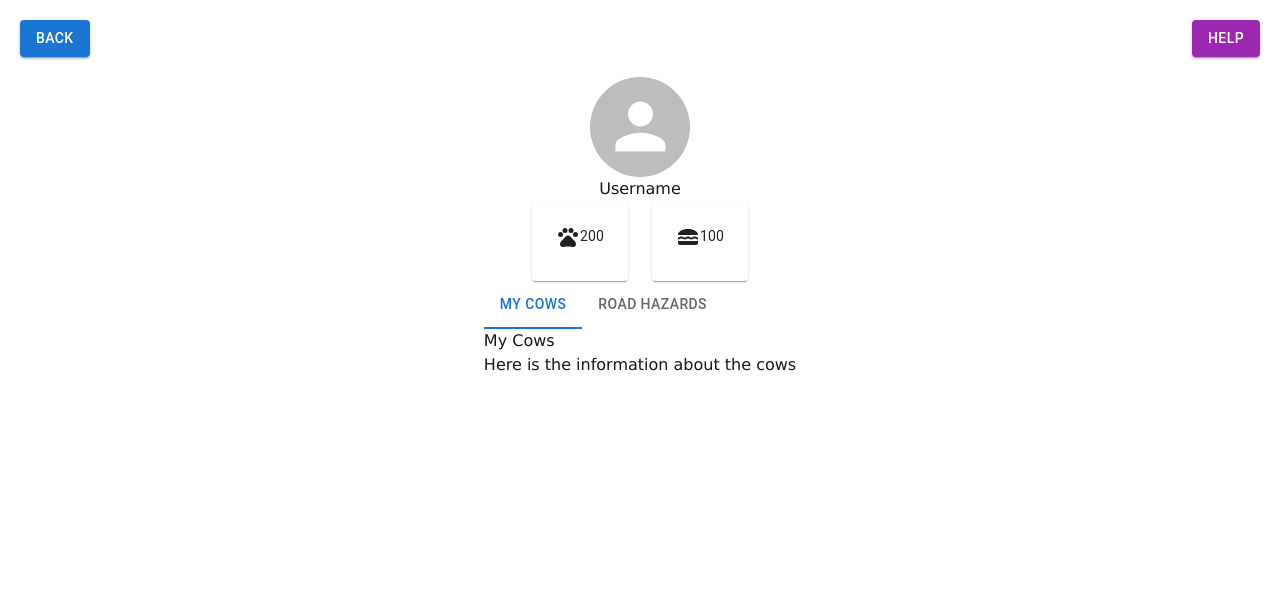
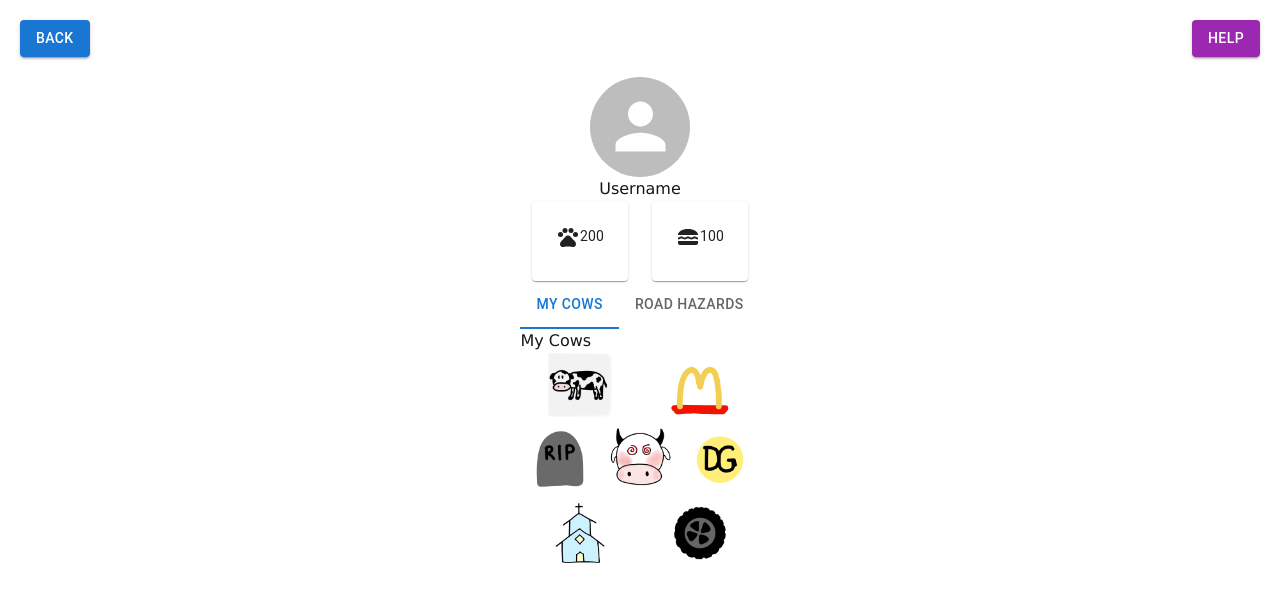
Before and after one commit to edombelayneh/SpartaHack, a Next.js app: page /profile in a window 1280 px wide. Shown: the top 602 px of the page. Built offline with nearby package versions, Linux system fonts and the light colour scheme; no server answers; a web font is replaced by a local one.

Commit message:
Starting cow tracking  for profile

```diff
--- a/src/app/profile/_components/mycows.tsx
+++ b/src/app/profile/_components/mycows.tsx
@@ -0,0 +1,101 @@
+// mycows contains all of the icons for the user to interact with their cows
+// once a icon is clicked, it runs a function to update the user's cow count and then display a text message about the update
+// after 5 seconds, the text message will disappear and the user can interact with the icons again
+
+import { Icon } from '@mui/material';
+import React, { useState } from 'react';
+
+const MyCows: React.FC = () => {
+    const [cowCount, setCowCount] = useState(0);
+    const [hamBurgerCount, setHamBurgerCount] = useState(0);
+    const [message, setMessage] = useState<string | null>(null);
+
+    const handleMyCowClick = () => {
+        setCowCount(cowCount + 1);
+        setMessage(`My Cows! You have updated your cow count to ${cowCount + 1}`);
+
+        setTimeout(() => {
+            setMessage(null);
+        }, 5000);
+    };
+
+    const handleMcDonaldsClick = () => {
+        setHamBurgerCount(hamBurgerCount + cowCount);
+        setCowCount(0);
+        setMessage(`Cash in my Cows! You now have ${hamBurgerCount} hamburgers and 0 cows`);
+
+        setTimeout(() => {
+            setMessage(null);
+        }, 5000);
+    }
+
+    const handleGravestoneClick = () => {
+        setMessage(`Bury your Cows! Your opponents now have 0 cows`);
+
+        setTimeout(() => {
+            setMessage(null);
+        }, 5000);
+    }
+
+    const handleIconClick = () => {
+        setMessage(`You have clicked an icon`);
+
+        setTimeout(() => {
+            setMessage(null);
+        }, 5000);
+    };
+
+    return (
+        <div>
+            {message ? (
+                <div>{message}</div>
+            ) : (
+        <div>
+            <div style={{ display: 'flex', flexWrap: 'wrap', marginBottom: '10px' }}>
+            <div style={{ flex: '1 1 50%', display: 'flex', justifyContent: 'center' }}>
+                <Icon onClick={handleMyCowClick} style={{ fontSize: '64px' }}>
+                <img src="/CowSide.png" alt="My Cows" style={{ width: '100%', height: '100%' }} />
+                </Icon>
+            </div>
+            <div style={{ flex: '1 1 50%', display: 'flex', justifyContent: 'center' }}>
+                <Icon onClick={handleMcDonaldsClick} style={{ fontSize: '64px' }}>
+                <img src="/McDonalds.png" alt="McDonalds Icon" style={{ width: '100%', height: '100%' }} />
+                </Icon>
+            </div>
+            </div>
+            <div style={{ display: 'flex', flexWrap: 'wrap', marginBottom: '10px' }}>
+            <div style={{ flex: '1 1 33%', display: 'flex', justifyContent: 'center' }}>
+                <Icon onClick={handleGravestoneClick} style={{ fontSize: '64px' }}>
+                <img src="/Gravestone.png" alt="Gravestone Icon" style={{ width: '100%', height: '100%' }} />
+                </Icon>
+            </div>
+            <div style={{ flex: '1 1 33%', display: 'flex', justifyContent: 'center' }}>
+                <Icon onClick={handleIconClick} style={{ fontSize: '64px' }}>
+                <img src="/MadCow.png" alt="Hospital Icon" style={{ width: '100%', height: '100%' }} />
+                </Icon>
+            </div>
+            <div style={{ flex: '1 1 33%', display: 'flex', justifyContent: 'center' }}>
+                <Icon onClick={handleIconClick} style={{ fontSize: '64px' }}>
+                <img src="/DollarGeneral.png" alt="DG Icon" style={{ width: '100%', height: '100%' }} />
+                </Icon>
+            </div>
+            </div>
+            <div style={{ display: 'flex', flexWrap: 'wrap', marginBottom: '10px' }}>
+            <div style={{ flex: '1 1 50%', display: 'flex', justifyContent: 'center' }}>
+                <Icon onClick={handleIconClick} style={{ fontSize: '64px' }}>
+                <img src="/Church.png" alt="Church Icon" style={{ width: '100%', height: '100%' }} />
+                </Icon>
+            </div>
+            <div style={{ flex: '1 1 50%', display: 'flex', justifyContent: 'center' }}>
+                <Icon onClick={handleIconClick} style={{ fontSize: '64px' }}>
+                <img src="/Tire.png" alt="Tire Icon" style={{ width: '100%', height: '100%' }} />
+                </Icon>
+            </div>
+            </div>
+        </div>
+            )}
+        </div>
+    );
+};
+
+export default MyCows;
--- a/src/app/profile/page.tsx
+++ b/src/app/profile/page.tsx
@@ -15,6 +15,7 @@ import {
   Tab,
   Modal,
 } from "@mui/material";
+import MyCows from "./_components/mycows";
 
 const ProfilePage: React.FC = () => {
   const router = useRouter();
@@ -124,7 +125,7 @@ const ProfilePage: React.FC = () => {
         {tabValue === 0 && (
           <div className="mt-3 text-center">
             <h2 className="text-xl font-bold">My Cows</h2>
-            <p>Here is the information about the cows</p>
+            <MyCows></MyCows>
           </div>
         )}
         {tabValue === 1 && (
```
